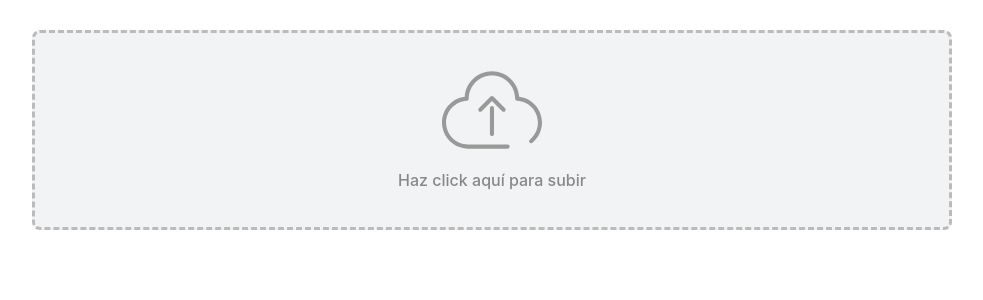
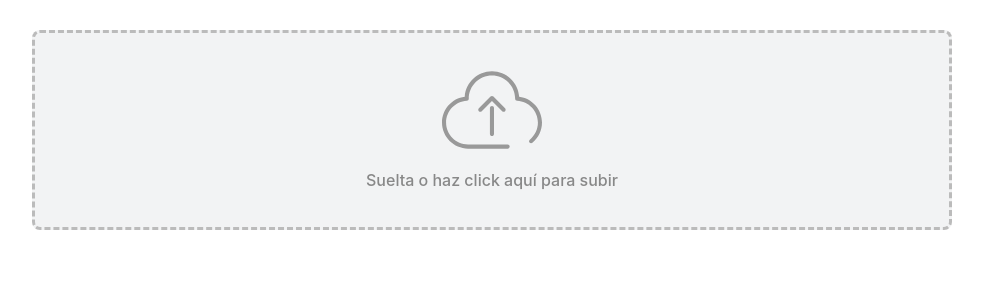
Before and after one commit to domehead100/react-ce-ubigeo, a React (Create React App) app: page / in a window 1280 px wide. Shown: the top 300 px of the page, without its empty margins (148-1131 px from the left). Built offline with nearby package versions, Linux system fonts and the light colour scheme.

Commit message:
rename label in desktop

```diff
--- a/src/components/uploader/index.tsx
+++ b/src/components/uploader/index.tsx
@@ -46,7 +46,7 @@ const Uploader: SFC = function () {
           }}
           >
           <img src={cloud} alt="upload" />
-          <p>Haz click aquí para subir</p>
+          <p>Suelta o haz click aquí para subir</p>
         </label>
         {
           Object.keys(ubigeo).length ? (
```
